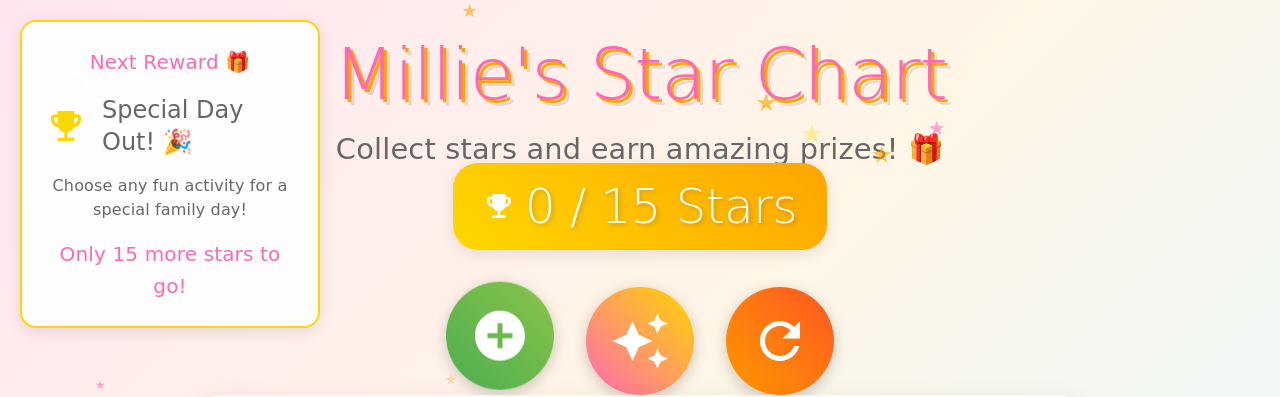
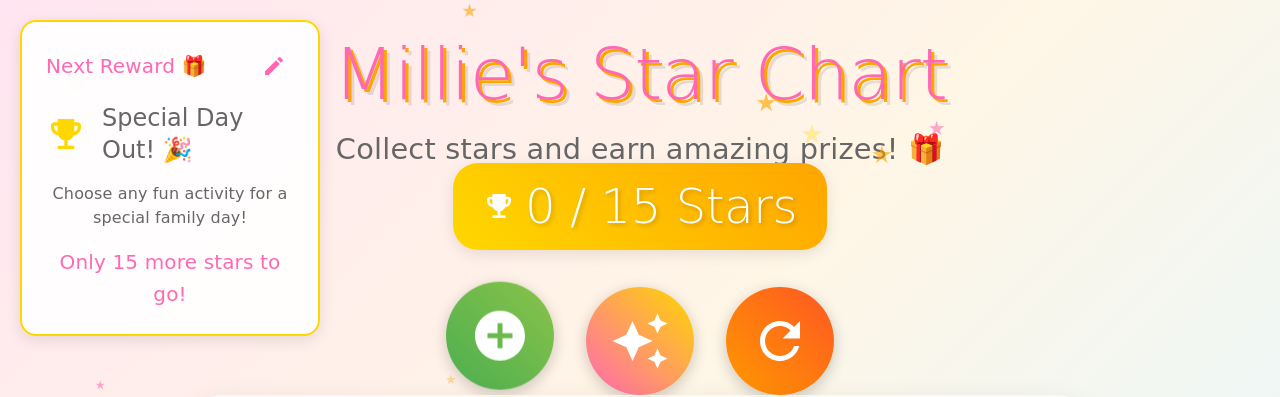
Before and after one commit to MeanY885/star-chart-tracker, a React (Create React App) app: page / in a window 1280 px wide. Shown: the top 397 px of the page. Built offline with nearby package versions, Linux system fonts and the light colour scheme; no server answers.

Commit message:
Added editable reward preview: Implemented inline editing for reward title and description with save functionality

```diff
--- a/src/App.js
+++ b/src/App.js
@@ -16,7 +16,7 @@ import {
   FormControl,
   InputLabel
 } from '@mui/material';
-import { Star, AddCircle, RemoveCircle, Edit, EmojiEvents, Refresh, AutoAwesome, Favorite, Cake, School, SportsScore, CleaningServices, LocalLibrary, Mood, FamilyRestroom, Pets } from '@mui/icons-material';
+import { Star, AddCircle, RemoveCircle, Edit, EmojiEvents, Refresh, AutoAwesome, Favorite, Cake, School, SportsScore, CleaningServices, LocalLibrary, Mood, FamilyRestroom, Pets, Check } from '@mui/icons-material';
 import { motion, AnimatePresence } from 'framer-motion';
 import { useCallback } from "react";
 import Particles from "react-tsparticles";
@@ -54,6 +54,7 @@ function App() {
     description: "Choose any fun activity for a special family day!"
   });
   const [stickerType, setStickerType] = useState({});
+  const [isEditingReward, setIsEditingReward] = useState(false);
 
   const particlesInit = useCallback(async engine => {
     await loadSlim(engine);
@@ -855,9 +856,17 @@ function App() {
     { icon: Pets, label: 'Pets', color: '#607D8B' }
   ];
 
-  // Add this new component for the reward preview
-  const RewardPreview = ({ points, reward }) => {
+  // Modify the RewardPreview component to include editing
+  const RewardPreview = ({ points, reward, onEdit }) => {
     const starsToGo = reward.stars - points;
+    const [editedReward, setEditedReward] = useState(reward);
+    const [isEditing, setIsEditing] = useState(false);
+
+    const handleSave = () => {
+      onEdit(editedReward);
+      setIsEditing(false);
+    };
+
     return (
       <Box
         sx={{
@@ -874,24 +883,59 @@ function App() {
           zIndex: 100
         }}
       >
+        <Box sx={{ display: 'flex', justifyContent: 'space-between', alignItems: 'center', mb: 2 }}>
           <Typography
             variant="h6"
             sx={{
               color: '#FF69B4',
               fontFamily: 'inherit',
-            mb: 2,
               textAlign: 'center'
             }}
           >
             Next Reward 🎁
           </Typography>
+          <IconButton
+            onClick={() => {
+              if (isEditing) {
+                handleSave();
+              } else {
+                setIsEditing(true);
+              }
+            }}
+            sx={{
+              color: isEditing ? '#4CAF50' : '#FF69B4',
+              '&:hover': {
+                backgroundColor: isEditing ? 'rgba(76, 175, 80, 0.1)' : 'rgba(255, 105, 180, 0.1)'
+              }
+            }}
+          >
+            {isEditing ? <Check /> : <Edit />}
+          </IconButton>
+        </Box>
+
+        <Box sx={{ mb: 2 }}>
+          {isEditing ? (
+            <TextField
+              fullWidth
+              value={editedReward.reward}
+              onChange={(e) => setEditedReward(prev => ({ ...prev, reward: e.target.value }))}
+              placeholder="Enter reward title"
+              size="small"
+              sx={{
+                '& .MuiOutlinedInput-root': {
+                  borderRadius: '10px',
+                  fontFamily: 'inherit',
+                  backgroundColor: 'rgba(255,255,255,0.8)'
+                }
+              }}
+            />
+          ) : (
             <Box
               sx={{
                 display: 'flex',
                 alignItems: 'center',
                 justifyContent: 'center',
-            gap: 2,
-            mb: 2
+                gap: 2
               }}
             >
               <EmojiEvents sx={{ color: '#FFD700', fontSize: 40 }} />
@@ -905,6 +949,28 @@ function App() {
                 {reward.reward}
               </Typography>
             </Box>
+          )}
+        </Box>
+
+        {isEditing ? (
+          <TextField
+            fullWidth
+            multiline
+            rows={2}
+            value={editedReward.description}
+            onChange={(e) => setEditedReward(prev => ({ ...prev, description: e.target.value }))}
+            placeholder="Enter reward description"
+            size="small"
+            sx={{
+              mb: 2,
+              '& .MuiOutlinedInput-root': {
+                borderRadius: '10px',
+                fontFamily: 'inherit',
+                backgroundColor: 'rgba(255,255,255,0.8)'
+              }
+            }}
+          />
+        ) : (
           <Typography
             sx={{
               color: '#666',
@@ -915,6 +981,8 @@ function App() {
           >
             {reward.description}
           </Typography>
+        )}
+
         <Typography
           variant="h6"
           sx={{
@@ -1006,7 +1074,11 @@ function App() {
         `}
       </style>
 
-      <RewardPreview points={points} reward={rewardPreview} />
+      <RewardPreview
+        points={points}
+        reward={rewardPreview}
+        onEdit={(newReward) => setRewardPreview(newReward)}
+      />
 
       {showNewStar && (
         <motion.div
```
Lines whose indentation alone changed are shown as unchanged.
